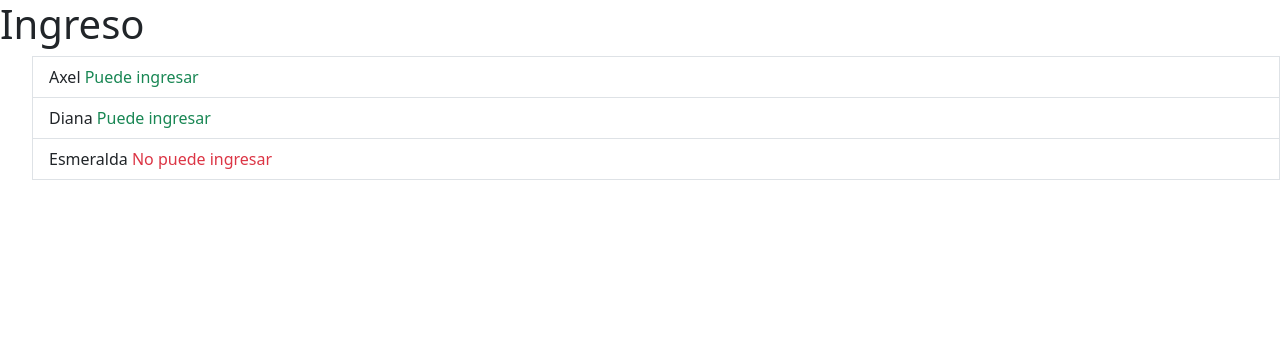
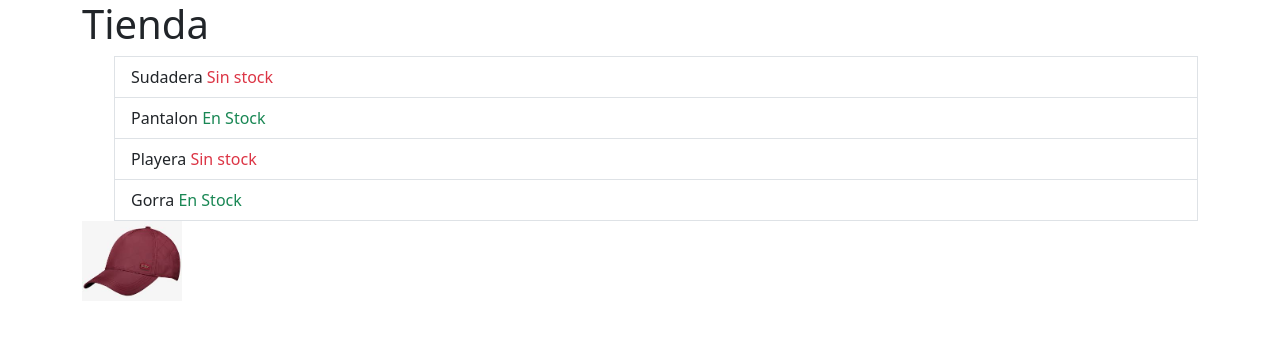
Before and after one commit to zzaxe1zz/PythonCourse, a Django app: page / in a window 1280 px wide. Shown: the top 337 px of the page. Run offline with Django 5.2, Linux system fonts and the light colour scheme.

Commit message:
avance tienda Django

```diff
--- a/WebDjango/WebDjango/settings.py
+++ b/WebDjango/WebDjango/settings.py
@@ -11,6 +11,7 @@ https://docs.djangoproject.com/en/6.0/ref/settings/
 """
 
 from pathlib import Path
+import os
 
 # Build paths inside the project like this: BASE_DIR / 'subdir'.
 BASE_DIR = Path(__file__).resolve().parent.parent
@@ -115,3 +116,7 @@ USE_TZ = True
 # https://docs.djangoproject.com/en/6.0/howto/static-files/
 
 STATIC_URL = 'static/'
+
+STATICFILES_DIRS = (
+    os.path.join(BASE_DIR, 'static'),
+)
--- a/WebDjango/WebDjango/views.py
+++ b/WebDjango/WebDjango/views.py
@@ -13,11 +13,12 @@ from django.shortcuts import render
 
 def Saludo(request):
     return render(request, 'index.html', {
-        'mensaje': 'Ingreso',
-        'titulo': 'Personas',
-        'personas': [
-            {'titulo': 'Axel', 'edad': 21, 'adulto': True},
-            {'titulo': 'Diana', 'edad': 21, 'adulto': True},
-            {'titulo': 'Esmeralda', 'edad': 17, 'adulto': False}
+        'titulo': 'Inicio',
+        'mensaje': 'Tienda',
+        'articulos': [
+            {'titulo': 'Sudadera', 'precio': 15, 'stock': False},
+            {'titulo': 'Pantalon', 'precio': 11, 'stock': True},
+            {'titulo': 'Playera', 'precio': 18, 'stock': False},
+            {'titulo': 'Gorra', 'precio': 10, 'stock': True}
         ]
     })
--- /dev/null
+++ b/WebDjango/static/Js/saludo.js
@@ -0,0 +1 @@
+console.log('Saludo desde archivo JS')
--- a/WebDjango/templates/index.html
+++ b/WebDjango/templates/index.html
@@ -1,3 +1,4 @@
+{% load static %}
 <!DOCTYPE html>
 <html lang="en">
 
@@ -9,30 +10,35 @@
 </head>
 
 <body>
+    <div class="container">
         <h1>{{mensaje}}</h1>
         <ul class="list-group">
             <ul>
-            {%for i in personas%}
+                {%for i in articulos%}
 
                 <li class="list-group-item">
                     {{i.titulo}}
 
                     <span>
-                    {% if i.adulto %}
-                    <span class="text-success">Puede ingresar </span>
+                        {% if i.stock %}
+                        <span class="text-success">En Stock </span>
 
                         {%else%}
-                    <span class="text-danger">No puede ingresar</span>
+                        <span class="text-danger">Sin stock</span>
                         {%endif%}
                     </span>
                 </li>
                 {%endfor%}
             </ul>
 
+            <img src="{% static 'Images/gorra.jpg' %}" width="100">
+    </div>
+
 
 </body>
 <script src="https://cdn.jsdelivr.net/npm/bootstrap@5.3.8/dist/js/bootstrap.bundle.min.js"
     integrity="sha384-FKyoEForCGlyvwx9Hj09JcYn3nv7wiPVlz7YYwJrWVcXK/BmnVDxM+D2scQbITxI"
     crossorigin="anonymous"></script>
+<script src="{% static 'Js/saludo.js' %}"></script>
 
 </html>
```
Also changed, not shown: WebDjango/static/Images/gorra.jpg (added). Lines whose indentation alone changed are shown as unchanged.
